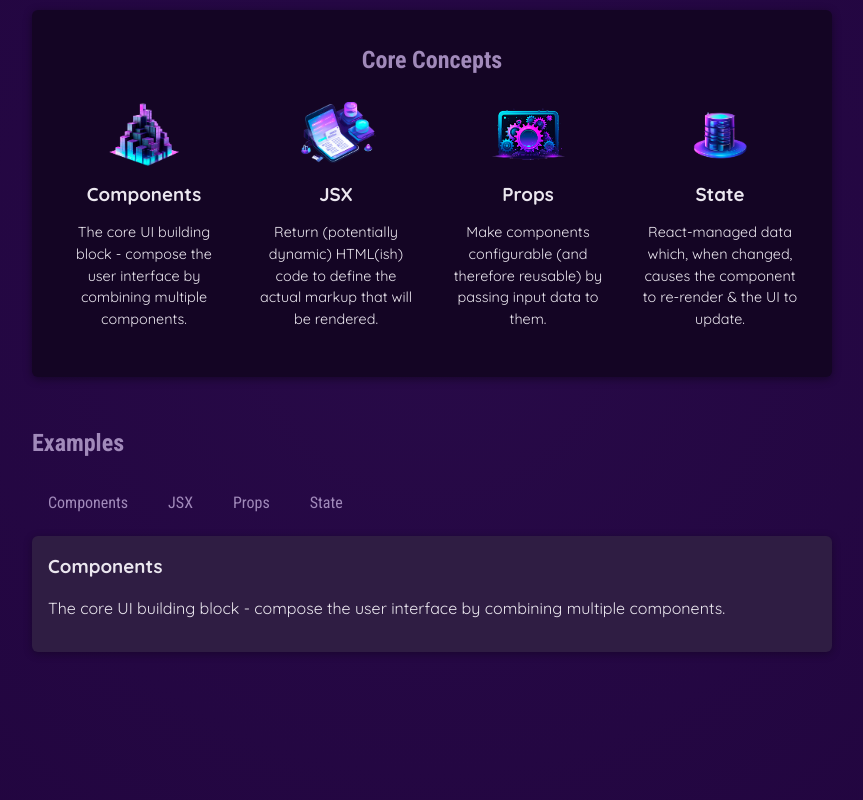
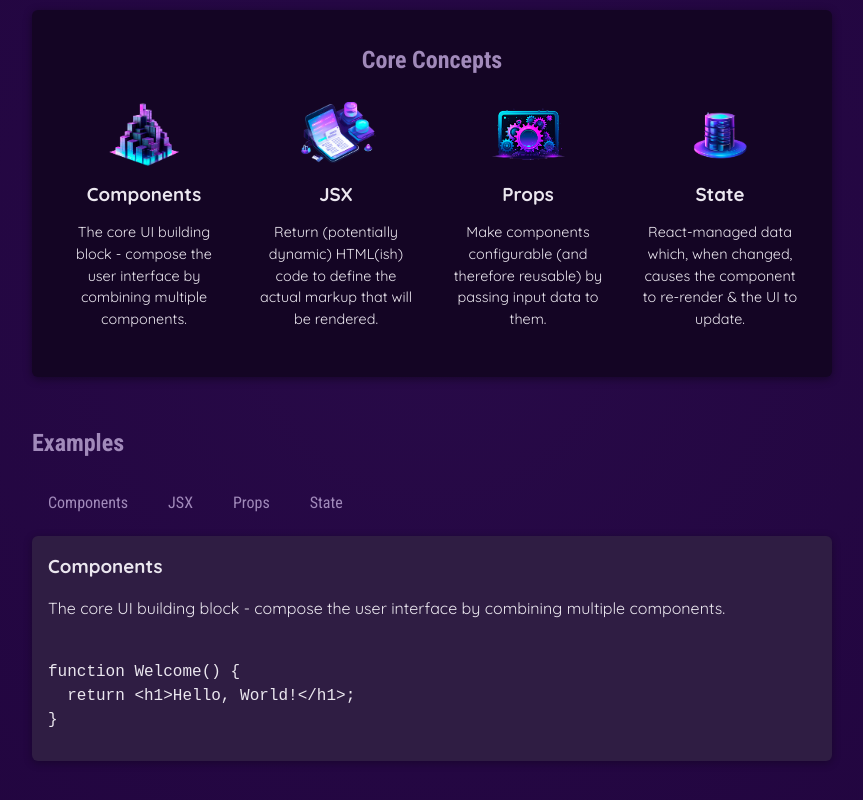
Before and after one commit to tiagoskaterock/react-essentials, a React (Create React App) app: page / in a window 1280 px wide. Shown: the part 322-1122 px from the top of the page, without its empty margins (208-1071 px from the left). Built offline with nearby package versions, Linux system fonts and the light colour scheme.

Commit message:
README.md updated - demo images

```diff
--- a/src/data/coreConcepts.js
+++ b/src/data/coreConcepts.js
@@ -10,13 +10,23 @@ const coreConcepts = {
     title: 'Components',
     description:
       'The core UI building block - compose the user interface by combining multiple components.',
+      code: `
+function Welcome() {
+  return <h1>Hello, World!</h1>;
+}`,
   },
+
   jsx: {
     id: 1,
     image: jsxImg,
     title: 'JSX',
     description:
       'Return (potentially dynamic) HTML(ish) code to define the actual markup that will be rendered.',
+      code: `
+<div>
+  <h1>Welcome {userName}</h1>
+  <p>Time to learn React!</p>
+</div>`,
   },
   props: {
     id: 2,
@@ -24,6 +34,10 @@ const coreConcepts = {
     title: 'Props',
     description:
       'Make components configurable (and therefore reusable) by passing input data to them.',
+      code: `
+function Welcome(props) {
+  return <h1>Hello, {props.name}</h1>;
+}`,
   },
   state: {
     id: 3,
@@ -31,6 +45,21 @@ const coreConcepts = {
     title: 'State',
     description:
       'React-managed data which, when changed, causes the component to re-render & the UI to update.',
+      code: `
+function Counter() {
+  const [isVisible, setIsVisible] = useState(false);
+
+  function handleClick() {
+    setIsVisible(true);
+  }
+
+  return (
+    <div>
+      <button onClick={handleClick}>Show Details</button>
+      {isVisible && <p>Amazing details!</p>}
+    </div>
+  );
+}`,
   },
 };
 
```
Also changed, not shown: 2.png.
